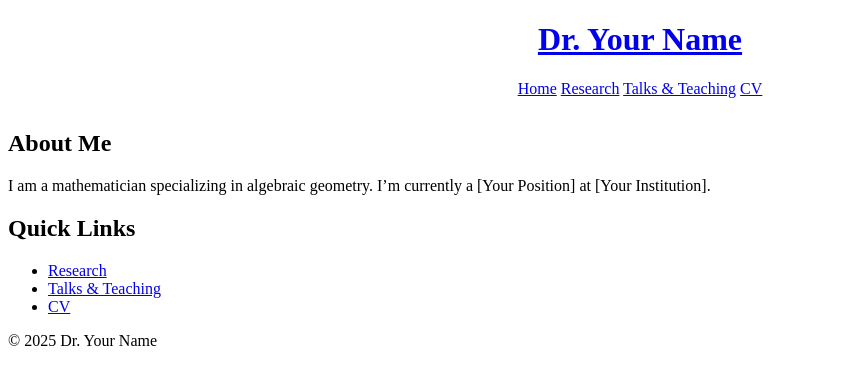
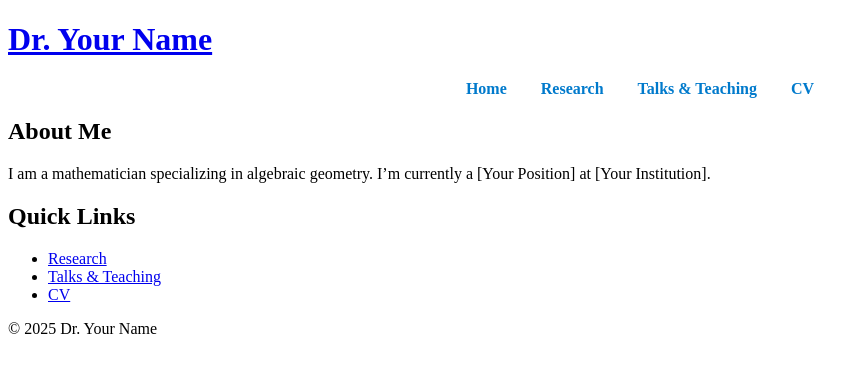
Before and after one commit to r-saraujo/r-saraujo.github.io, a Jekyll site: the page built from index.md, in a window 1280 px wide. Shown: the top 385 px of the page, without its empty margins (0-868 px from the left). Built offline with Jekyll 4.4.1, drawn with Linux system fonts in a browser that asks for light colours.

Commit message:
Update style.css

```diff
--- a/assets/style.css
+++ b/assets/style.css
@@ -1,14 +1,13 @@
-<style>
-body {
-      font-family: "Segoe UI", Tahoma, Geneva, Verdana, sans-serif;
-      max-width: 900px;
-      margin: auto;
-      padding: 20px;
-      background: #f8f9fa;
-      color: #212529;
-      line-height: 1.6;
-    }
-    header {
-      text-align: center;
-      margin-bottom: 2em;
-    }
+nav {
+  text-align: center;
+  margin: 20px 0;
+}
+nav a {
+  margin: 0 15px;
+  text-decoration: none;
+  font-weight: bold;
+  color: #007acc;
+}
+nav a:hover {
+  text-decoration: underline;
+}
```
